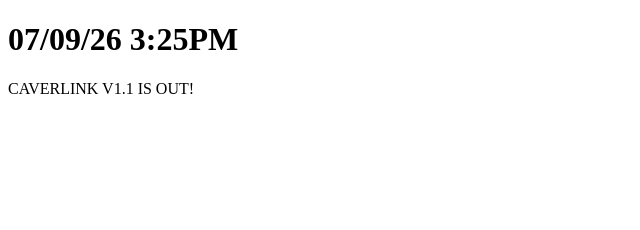
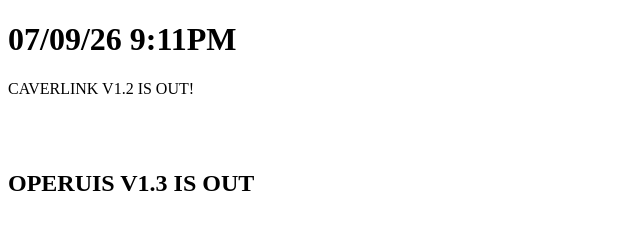
Before and after one commit to j0rmexd/chrotem, a plain HTML site: page index.html in a window 1280 px wide. Shown: the whole page, without its empty margins (0-640 px from the left). Drawn offline with Linux system fonts and the light colour scheme.

Commit message:
Update index.html

```diff
--- a/index.html
+++ b/index.html
@@ -5,8 +5,11 @@
 </head>
 <body>
 
-<h1>07/09/26 3:25PM</h1>
-<p>CAVERLINK V1.1 IS OUT!</p>
+<h1>07/09/26 9:11PM</h1>
+<p>CAVERLINK V1.2 IS OUT!</p>
+<br>
+  <br>
+  <h2>OPERUIS V1.3 IS OUT</h2>
 
 </body>
 </html>
```
